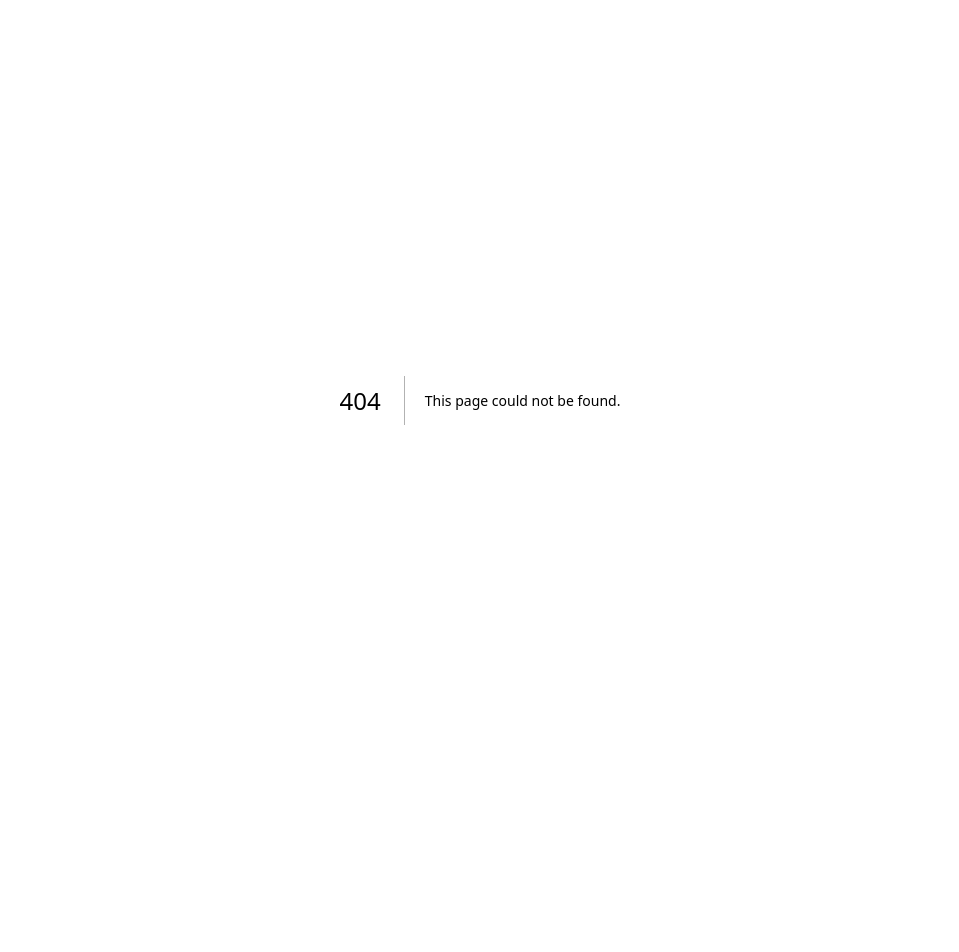
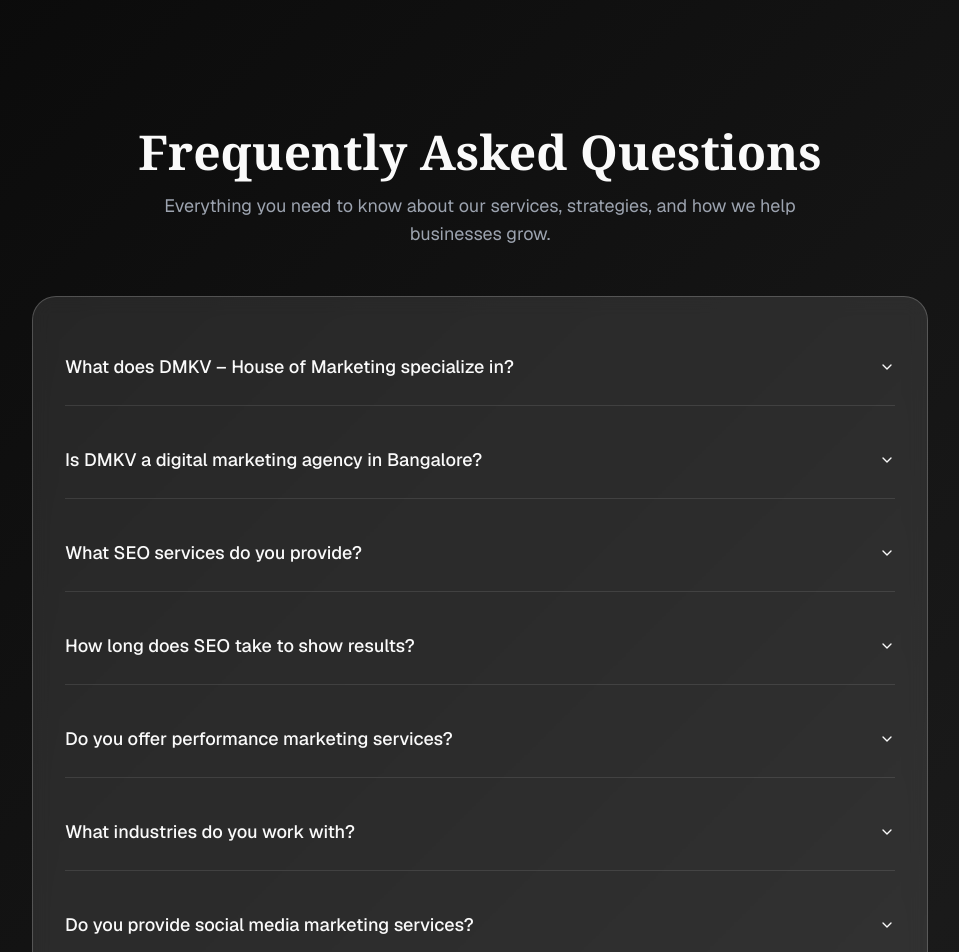
Before and after one commit to keertanvijaykumaroff-debug/DMKVHOM, a Next.js app: page /digital-marketing-faq in a window 1280 px wide. Before the commit this address had no page. Shown: the top 952 px of the page, without its empty margins (160-1119 px from the left). Before the commit the page ends 800 px from the top, so only its background shows below. Built offline with nearby package versions, Linux system fonts and the light colour scheme.

Commit message:
feat: Add FAQ page and link in footer

```diff
--- /dev/null
+++ b/app/digital-marketing-faq/page.tsx
@@ -0,0 +1,145 @@
+import {
+    Accordion,
+    AccordionContent,
+    AccordionItem,
+    AccordionTrigger,
+} from "@/components/ui/accordion"
+import { Metadata } from "next"
+
+export const metadata: Metadata = {
+    title: "Frequently Asked Questions | DMKV House of Marketing",
+    description: "Find answers to common questions about DMKV House of Marketing's services, SEO, performance marketing, and more.",
+}
+
+const faqs = [
+    {
+        question: "What does DMKV – House of Marketing specialize in?",
+        answer: "DMKV is a digital marketing agency specializing in SEO services, performance marketing, brand strategy, and structured growth systems for businesses looking to scale sustainably."
+    },
+    {
+        question: "Is DMKV a digital marketing agency in Bangalore?",
+        answer: "Yes, DMKV operates from Bangalore and works with brands locally and across India, offering SEO, paid ads management, and strategic marketing consulting."
+    },
+    {
+        question: "What SEO services do you provide?",
+        answer: "We provide on-page SEO, keyword research, technical optimization, content structuring, and authority-building strategies designed to improve organic search rankings."
+    },
+    {
+        question: "How long does SEO take to show results?",
+        answer: "SEO is a long-term digital marketing strategy. Results typically build gradually as search engines recognize authority, content relevance, and technical improvements."
+    },
+    {
+        question: "Do you offer performance marketing services?",
+        answer: "Yes, we manage performance marketing campaigns including Google Ads and social media advertising focused on lead generation and measurable ROI."
+    },
+    {
+        question: "What industries do you work with?",
+        answer: "We work with startups, service-based businesses, corporate brands, B2B companies, and e-commerce businesses seeking digital growth."
+    },
+    {
+        question: "Do you provide social media marketing services?",
+        answer: "Yes, we offer social media strategy, content structuring, optimization, and paid promotion support for brand visibility and engagement."
+    },
+    {
+        question: "Can you help generate leads for my business?",
+        answer: "Yes. We design structured lead generation funnels using SEO, paid ads, and optimized content strategies."
+    },
+    {
+        question: "What makes DMKV different from other digital marketing agencies?",
+        answer: "Unlike traditional agencies, we focus on marketing systems and long-term brand positioning rather than short-term campaign bursts."
+    },
+    {
+        question: "Do you offer digital marketing consulting?",
+        answer: "Yes, we provide strategic consulting for brands that need marketing direction, restructuring, or growth planning."
+    },
+    {
+        question: "Do you help startups with digital growth?",
+        answer: "Yes. We build foundational marketing systems for startups to improve visibility, conversions, and market positioning."
+    },
+    {
+        question: "Do you work with e-commerce brands?",
+        answer: "Yes, we support e-commerce businesses with SEO, paid campaigns, and conversion-focused strategies."
+    },
+    {
+        question: "Do you offer website optimization services?",
+        answer: "Yes, we help improve website structure, content clarity, and SEO performance to enhance search rankings and conversions."
+    },
+    {
+        question: "What platforms do you manage ads on?",
+        answer: "We manage campaigns on Google Ads, Instagram, Facebook, and other relevant performance platforms depending on business goals."
+    },
+    {
+        question: "Can you improve my Google rankings?",
+        answer: "We implement structured SEO strategies designed to improve keyword rankings and online visibility over time."
+    },
+    {
+        question: "Do you help with brand positioning?",
+        answer: "Yes, we assist in refining brand messaging, clarity, and authority positioning within your industry."
+    },
+    {
+        question: "Do you provide monthly performance reports?",
+        answer: "Yes, we provide structured reporting to track SEO performance, campaign results, and growth indicators."
+    },
+    {
+        question: "Is DMKV suitable for small businesses?",
+        answer: "Yes, we work with small and medium businesses looking to strengthen their digital presence and generate consistent leads."
+    },
+    {
+        question: "Do you work with B2B companies?",
+        answer: "Yes, we build demand generation and authority strategies for B2B service providers and corporate brands."
+    },
+    {
+        question: "Can you scale campaigns as my business grows?",
+        answer: "Yes, our systems are designed to scale alongside your business growth."
+    },
+    {
+        question: "Do you offer marketing audits?",
+        answer: "Yes, we conduct digital marketing audits to identify gaps, weaknesses, and growth opportunities."
+    },
+    {
+        question: "How do you approach content marketing?",
+        answer: "We align content creation with keyword intent, audience behavior, and conversion objectives."
+    },
+    {
+        question: "Do you provide local SEO services in Bangalore?",
+        answer: "Yes, we help businesses improve their visibility in local search results and Google Maps listings."
+    },
+    {
+        question: "Do you help with online brand visibility?",
+        answer: "Yes, we focus on increasing brand authority across search engines and social platforms."
+    },
+    {
+        question: "Why should I choose DMKV as my digital marketing partner?",
+        answer: "Because we build structured marketing systems designed for sustainable growth, measurable performance, and long-term brand authority."
+    }
+]
+
+export default function FAQPage() {
+    return (
+        <div className="min-h-screen pt-32 pb-20 px-6">
+            <div className="max-w-4xl mx-auto space-y-12">
+                <div className="text-center space-y-4">
+                    <h1 className="text-4xl md:text-5xl font-bold font-serif">Frequently Asked Questions</h1>
+                    <p className="text-gray-400 text-lg max-w-2xl mx-auto">
+                        Everything you need to know about our services, strategies, and how we help businesses grow.
+                    </p>
+                </div>
+
+                <div className="glass p-8 rounded-3xl">
+                    <Accordion type="single" collapsible className="w-full space-y-4">
+                        {faqs.map((faq, index) => (
+                            <AccordionItem key={index} value={`item-${index}`} className="border-b border-white/10 last:border-0">
+                                <AccordionTrigger className="text-left text-lg font-medium hover:text-white hover:no-underline py-6">
+                                    {faq.question}
+                                </AccordionTrigger>
+                                <AccordionContent className="text-gray-400 leading-relaxed pb-6 text-base">
+                                    {faq.answer}
+                                </AccordionContent>
+                            </AccordionItem>
+                        ))}
+                    </Accordion>
+                </div>
+            </div>
+        </div>
+    )
+}
--- a/components/footer.tsx
+++ b/components/footer.tsx
@@ -13,7 +13,7 @@ export function Footer() {
     ]
 
     const legal = [
-        { label: 'FAQ', href: '/faq' },
+        { label: 'FAQ', href: '/digital-marketing-faq' },
         { label: 'Sitemap', href: '/sitemap.xml' },
         { label: 'Policies', href: '/privacy-policy' },
     ]
```
